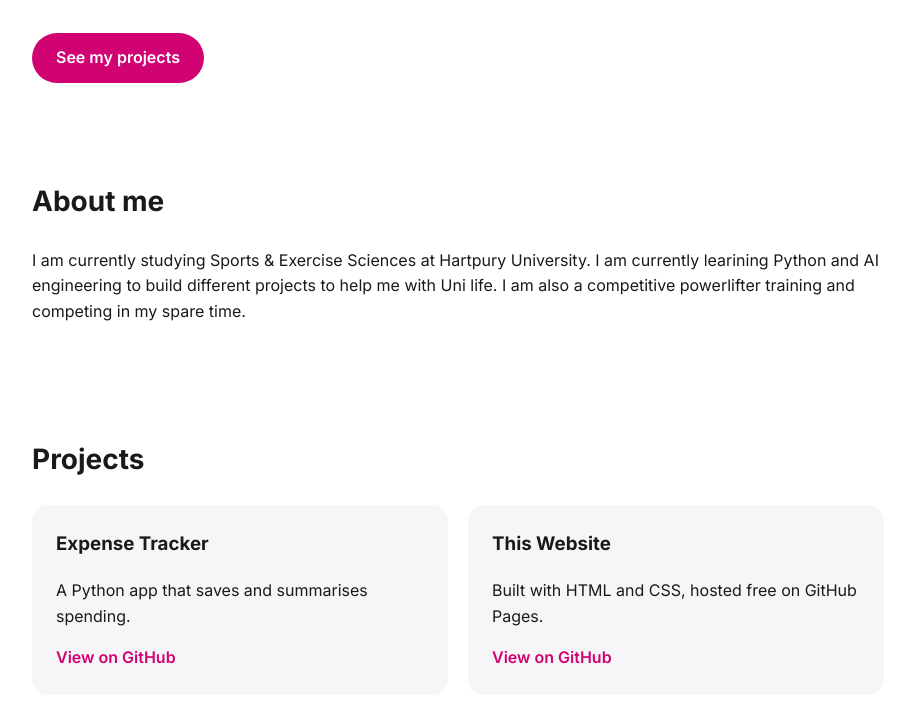
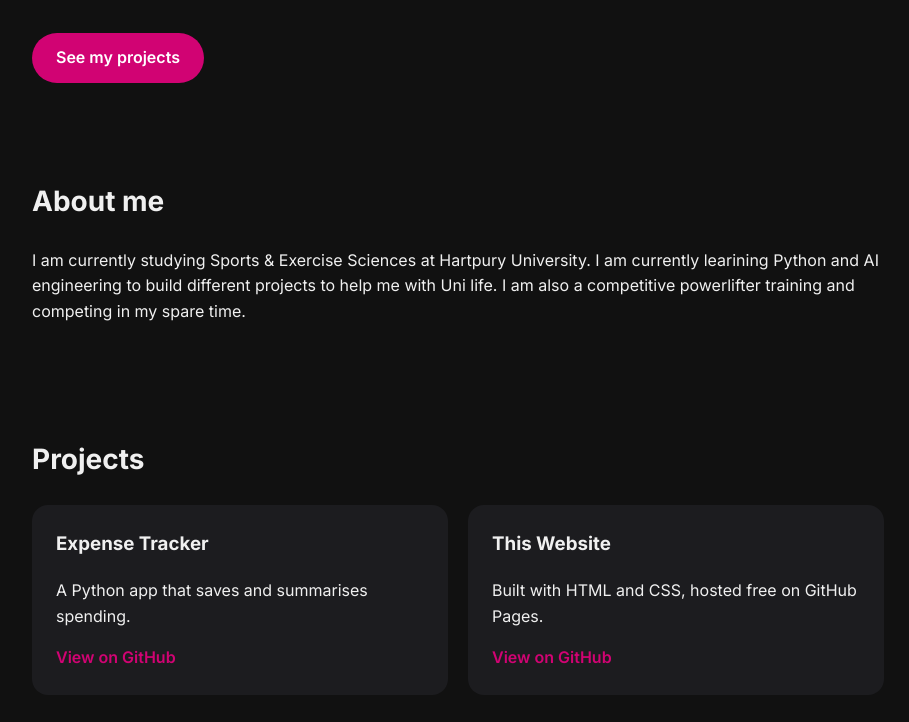
Before and after one commit to HarryGravelsons/HarryGravelsons.github.io, a plain HTML site: page index.html in a window 1280 px wide. Shown: the part 302-1024 px from the top of the page, without its empty margins (182-1091 px from the left). Drawn offline with Linux system fonts and the dark colour scheme.

Commit message:
Add dark mode

```diff
--- a/style.css
+++ b/style.css
@@ -77,3 +77,12 @@ h2 { font-size: 1.75rem; margin: 0 0 24px; }
 
 footer { padding-top: 32px; padding-bottom: 48px; color: var(--muted); }
 footer a { color: var(--accent); margin-right: 16px; text-decoration: none; font-weight: 600; }
+
+@media (prefers-color-scheme: dark) {
+  :root {
+    --text: #f0f0f0;
+    --muted: #a0a0a0;
+    --bg: #111111;
+    --card: #1c1c1f;
+  }
+}
```
